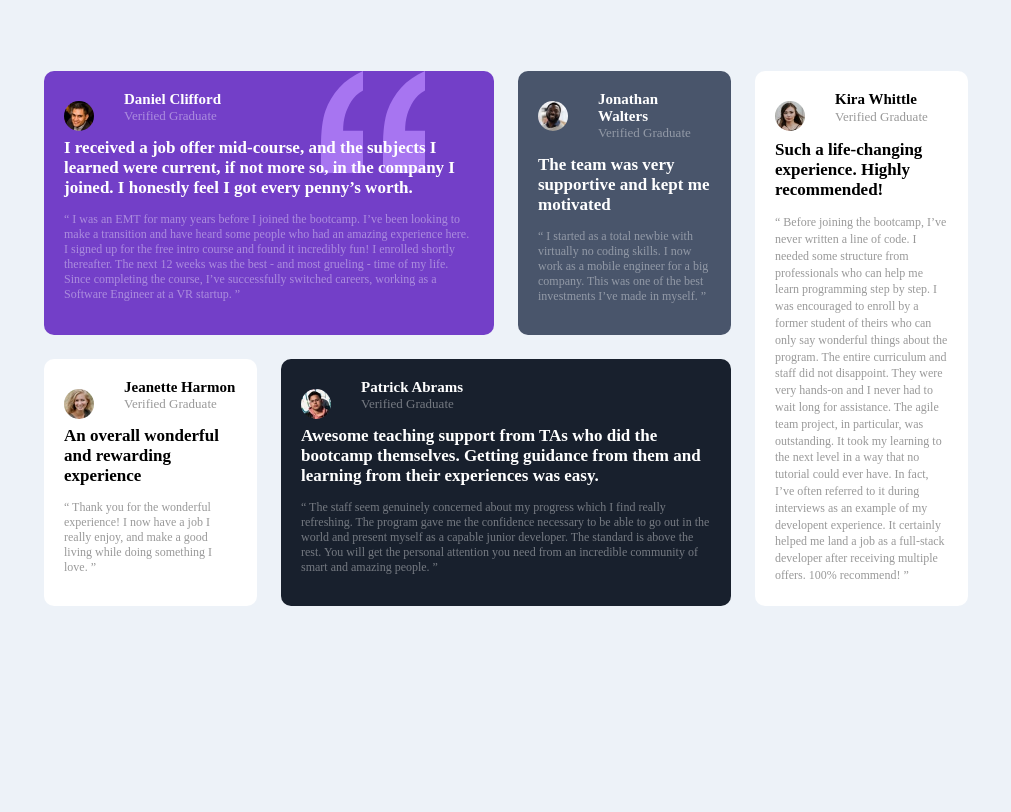
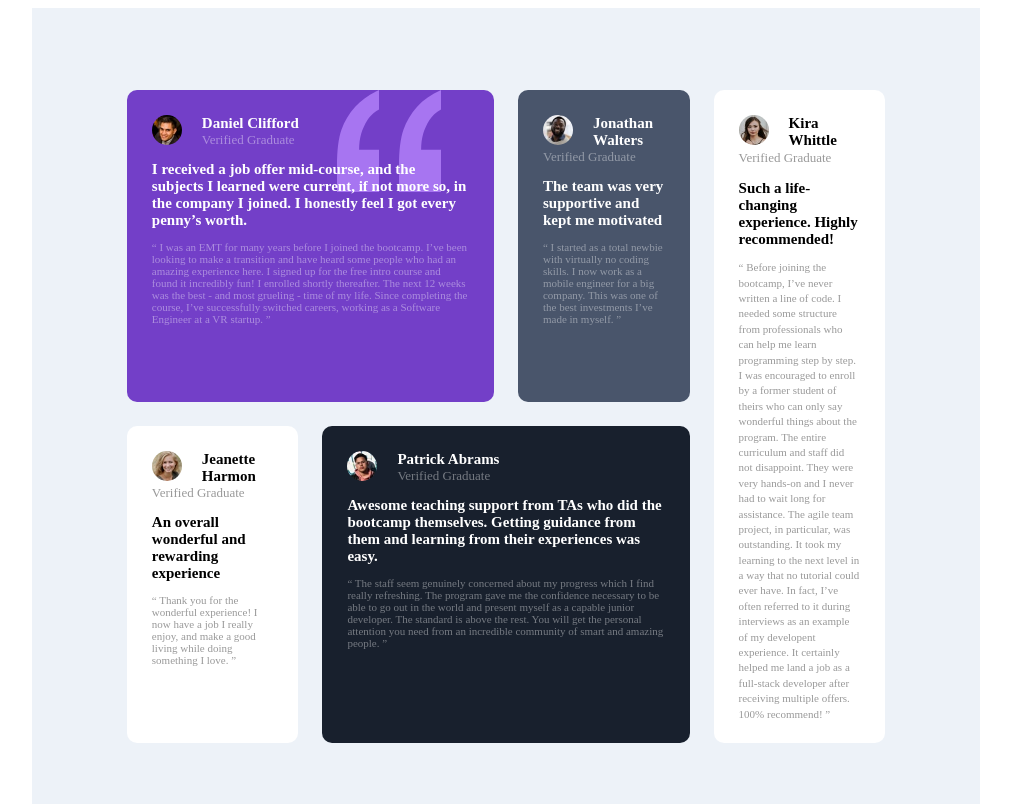
Before and after one commit to saheedibrahim/testimonials-grid-section-main, a plain HTML site: page index.html in a window 1280 px wide. Shown: the whole page, without its empty margins (134-1145 px from the left). Drawn offline with Linux system fonts and the light colour scheme.

Commit message:
put inner  box

```diff
--- a/css/style.css
+++ b/css/style.css
@@ -1,29 +1,36 @@
 body{
+    background-color: #FFFFFF;
+    display: grid;
+}
+.inner-body{
     background-color: #EDF2F8;
+    width: 75%;
+    justify-self: center;
     display: grid;
     grid-template-rows: repeat(39, 1fr);
 }
 p{
     opacity: 0.4;
-    font-size: 12px;
+    font-size: 11px;
 }
 .verified-graduate{
     margin-top: 0;
     font-size: 13px;
 }
 h1{
-    margin-top: 0;
+    margin-top: 10px;
     margin-bottom: 0;
     font-size: 15px;
 }
 h2{
-    font-size: 17px;
+    font-size: 15px;
 }
 .grid-container{
-    grid-row: 4/37;
+    grid-row: 5/37;
     justify-self: center;
-    width: 75%;
+    width: 80%;
     display: grid;
+    grid-gap: 24px;
     grid-template-columns: repeat(12, 1fr);
 }
 .daniel{
@@ -61,9 +68,9 @@ h2{
     color: white;
 }
 .grid-container > div {
-    padding: 20px;
+    padding: 25px;
+    padding-top: 15px;
     padding-bottom: 10px;
-    margin: 12px;
     border-radius: 10px;
 }
 @media (max-width: 600px) {
@@ -95,7 +102,7 @@ h2{
 img{
     float: left;
     border-radius: 50%;
-    margin-right: 30px;
+    margin-right: 20px;
     width: 30px;
     height: 30px;
     margin-top: 10px;
--- a/index.html
+++ b/index.html
@@ -17,6 +17,7 @@
   </style-->
 </head>
 <body>
+    <div class="inner-body">
         <div class="grid-container">
             <div class="daniel">
                 <img src="./images/image-daniel.jpg" alt="daniel image">
@@ -85,6 +86,7 @@
                 </div>
             </div>
         </div>
+    </div>
   <!--div class="attribution">
     Challenge by <a href="https://www.frontendmentor.io?ref=challenge" target="_blank">Frontend Mentor</a>.
     Coded by <a href="#">Your Name Here</a>.
```
